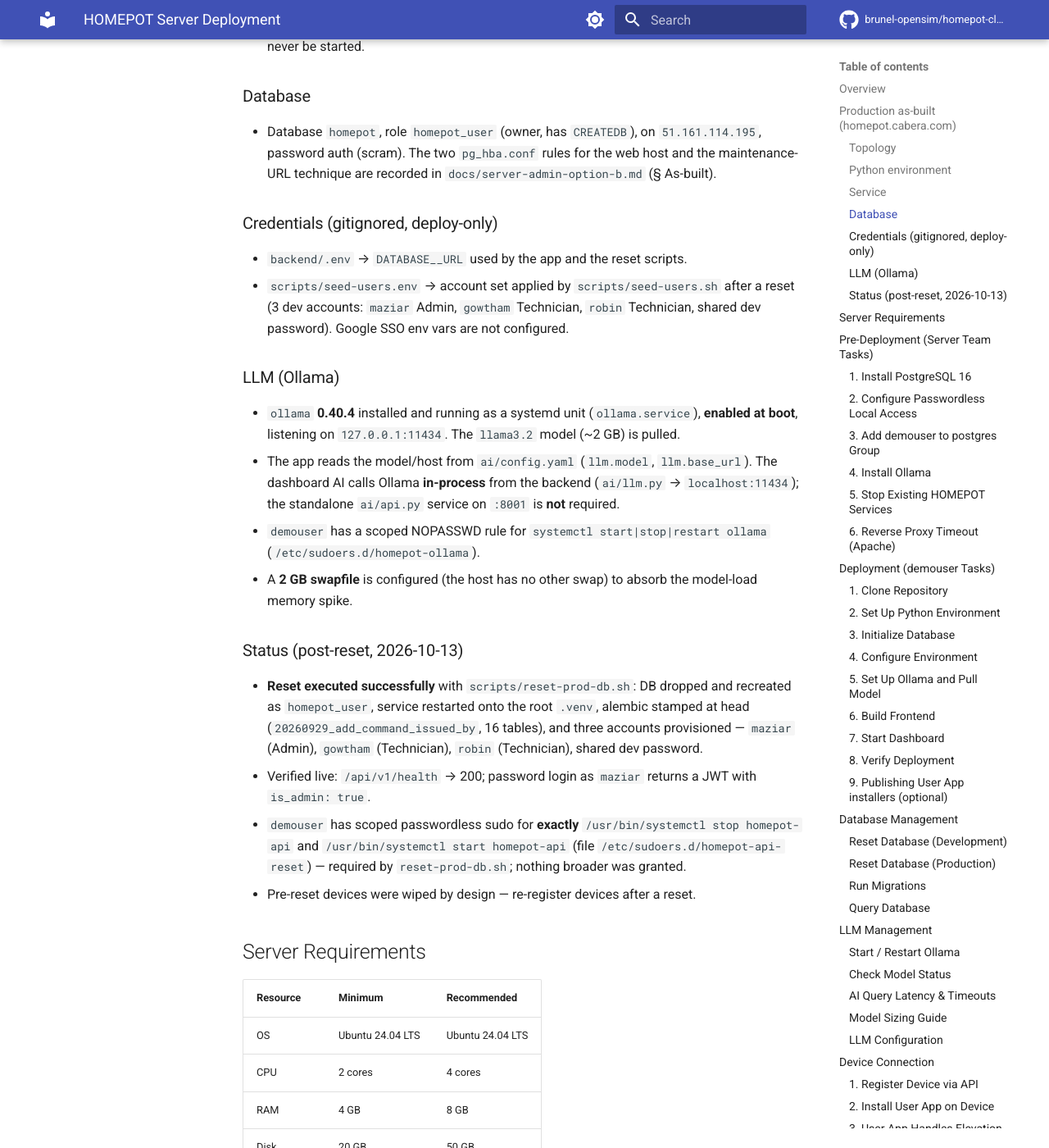
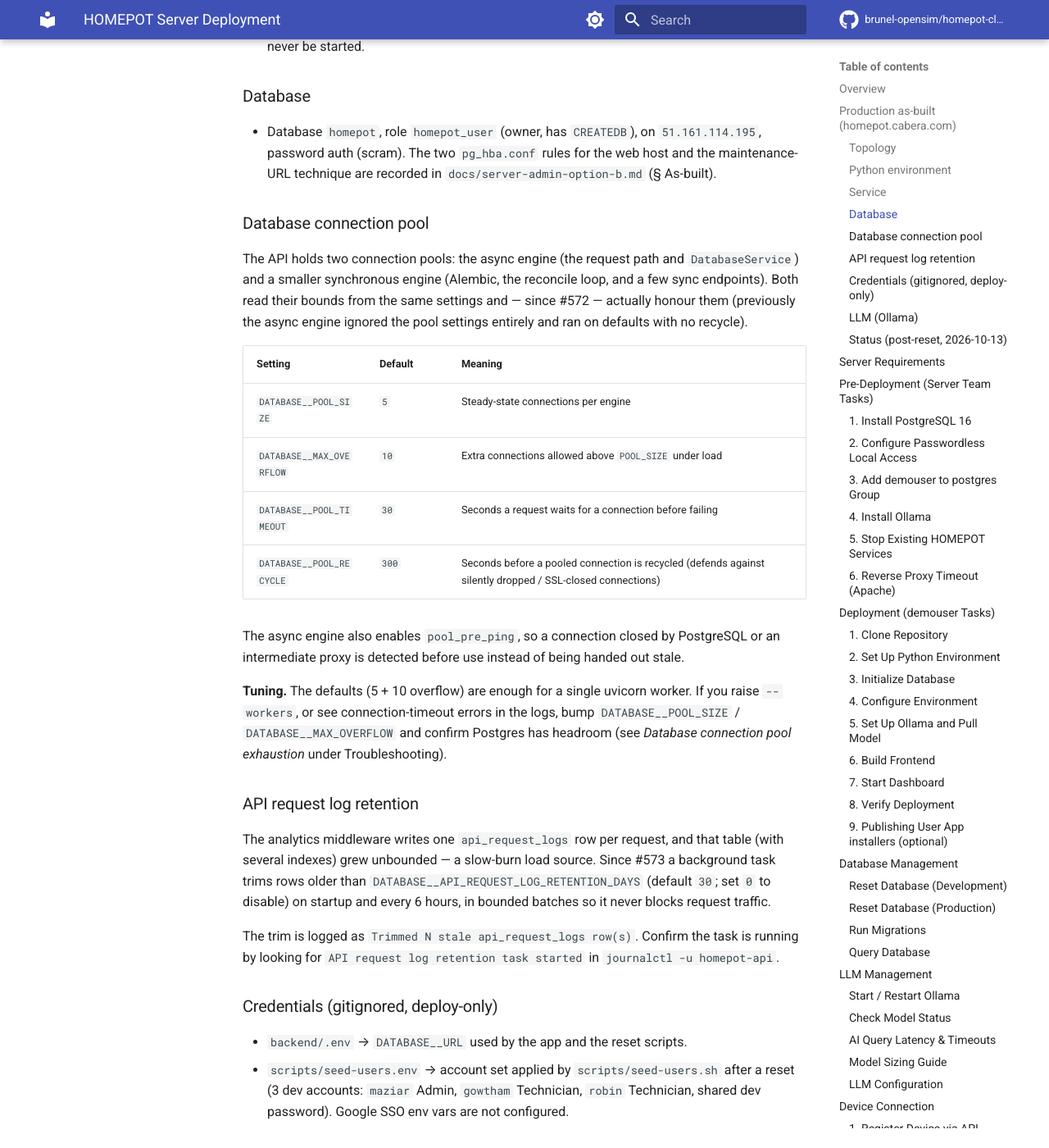
Before and after one commit to brunel-opensim/homepot-client, an MkDocs documentation site: the page built from docs/server-deployment.md, in a window 1280 px wide and 1400 px high, scrolled down 1539 px. Shown: the whole window at 82% size. Built offline with MkDocs 1.6.1 and Material for MkDocs 9.7.7, drawn with Linux system fonts in a browser that asks for light colours; comment, search, counter and statistics services are not loaded; the version menu is left out; some of the changed text lies outside the part shown.

Commit message:
docs(server): document DB pool tuning and api_request_logs retention
Document the two outage-hardening changes for operators and developers:

- "Database connection pool": the DATABASE__POOL_* settings the async
  engine now honours (and pool_pre_ping), with tuning guidance (#572).
- "API request log retention": the DATABASE__API_REQUEST_LOG_RETENTION_DAYS
  setting and the background trim loop (#573).
- Add both to the Configure Environment example and backend/.env.example.
- Add a Troubleshooting entry for "Database connection pool exhaustion"
  with the diagnosis commands used on the DB host.

````diff
--- a/docs/server-deployment.md
+++ b/docs/server-deployment.md
@@ -64,6 +64,43 @@
   `51.161.114.195`, password auth (scram). The two `pg_hba.conf` rules for the
   web host and the maintenance-URL technique are recorded in
   `docs/server-admin-option-b.md` (§ As-built).
+
+### Database connection pool
+
+The API holds two connection pools: the async engine (the request path and
+`DatabaseService`) and a smaller synchronous engine (Alembic, the reconcile
+loop, and a few sync endpoints). Both read their bounds from the same settings
+and — since #572 — actually honour them (previously the async engine ignored
+the pool settings entirely and ran on defaults with no recycle).
+
+| Setting | Default | Meaning |
+|---|---|---|
+| `DATABASE__POOL_SIZE` | `5` | Steady-state connections per engine |
+| `DATABASE__MAX_OVERFLOW` | `10` | Extra connections allowed above `POOL_SIZE` under load |
+| `DATABASE__POOL_TIMEOUT` | `30` | Seconds a request waits for a connection before failing |
+| `DATABASE__POOL_RECYCLE` | `300` | Seconds before a pooled connection is recycled (defends against silently dropped / SSL-closed connections) |
+
+The async engine also enables `pool_pre_ping`, so a connection closed by
+PostgreSQL or an intermediate proxy is detected before use instead of being
+handed out stale.
+
+**Tuning.** The defaults (5 + 10 overflow) are enough for a single uvicorn
+worker. If you raise `--workers`, or see connection-timeout errors in the logs,
+bump `DATABASE__POOL_SIZE` / `DATABASE__MAX_OVERFLOW` and confirm Postgres has
+headroom (see *Database connection pool exhaustion* under Troubleshooting).
+
+### API request log retention
+
+The analytics middleware writes one `api_request_logs` row per request, and
+that table (with several indexes) grew unbounded — a slow-burn load source.
+Since #573 a background task trims rows older than
+`DATABASE__API_REQUEST_LOG_RETENTION_DAYS` (default `30`; set `0` to disable)
+on startup and every 6 hours, in bounded batches so it never blocks request
+traffic.
+
+The trim is logged as `Trimmed N stale api_request_logs row(s)`. Confirm the
+task is running by looking for `API request log retention task started` in
+`journalctl -u homepot-api`.
 
 ### Credentials (gitignored, deploy-only)
 
@@ -290,6 +327,17 @@
 export HOST="127.0.0.1"
 export PORT="8000"
 export LOG_LEVEL="INFO"
+
+# Database connection pool (see "Database connection pool" above). The async
+# engine now honours these; tune them if you change uvicorn workers or see
+# connection-timeout errors.
+export DATABASE__POOL_SIZE="5"
+export DATABASE__MAX_OVERFLOW="10"
+export DATABASE__POOL_TIMEOUT="30"
+export DATABASE__POOL_RECYCLE="300"
+
+# api_request_logs retention (see "API request log retention" above).
+export DATABASE__API_REQUEST_LOG_RETENTION_DAYS="30"
 ```
 
 Also update `backend/.env` with the same `DATABASE__URL` (no password).
@@ -959,6 +1007,34 @@
 ./scripts/query-db.sh tables
 ```
 
+### Database connection pool exhaustion
+
+Symptom: `/api/v1/*` endpoints time out or return 500s while `/api/v1/health`
+still responds and the database port is reachable from the web host. This is
+the failure mode behind the two production outages: the analytics middleware
+performed a synchronous DB write inside the async event loop on every request
+(blocking the loop and saturating the small sync pool), and the async engine
+ignored its pool settings and had no defence against dropped connections —
+both fixed in #572.
+
+Diagnose on the database host (`51.161.114.195`):
+
+```bash
+psql -h localhost -U postgres -c "SELECT count(*) FROM pg_stat_activity;"
+psql -h localhost -U postgres -c "SHOW max_connections;"
+```
+
+If the count is pinned at or near `max_connections`, connections are leaking or
+the pool bounds are too small. Restart `homepot-api` to clear the pools:
+
+```bash
+sudo systemctl restart homepot-api && sleep 10
+curl -s http://127.0.0.1:8000/api/v1/health
+```
+
+Then review `DATABASE__POOL_*` and confirm the non-blocking analytics
+middleware from #572 is deployed.
+
 ### Port Already in Use
 
 ```bash
````
Also changed, not shown: 1 other file.
